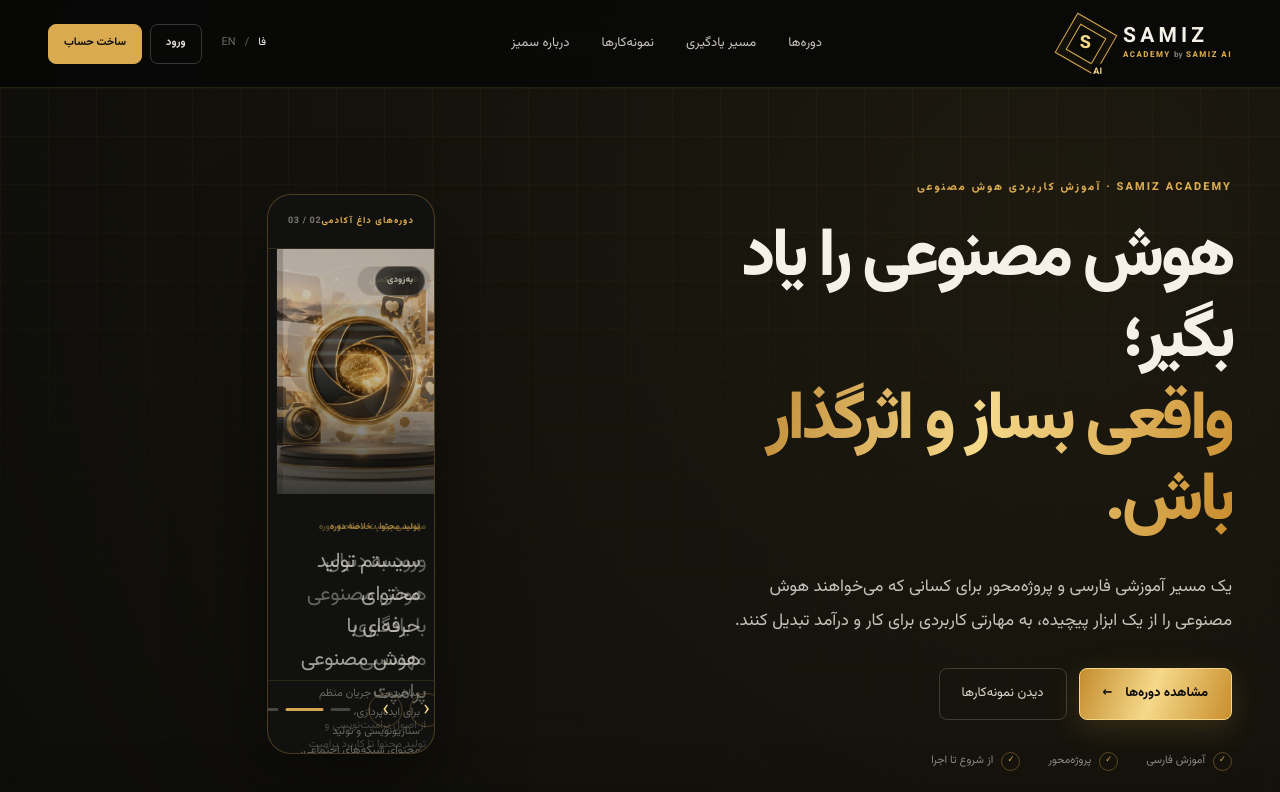
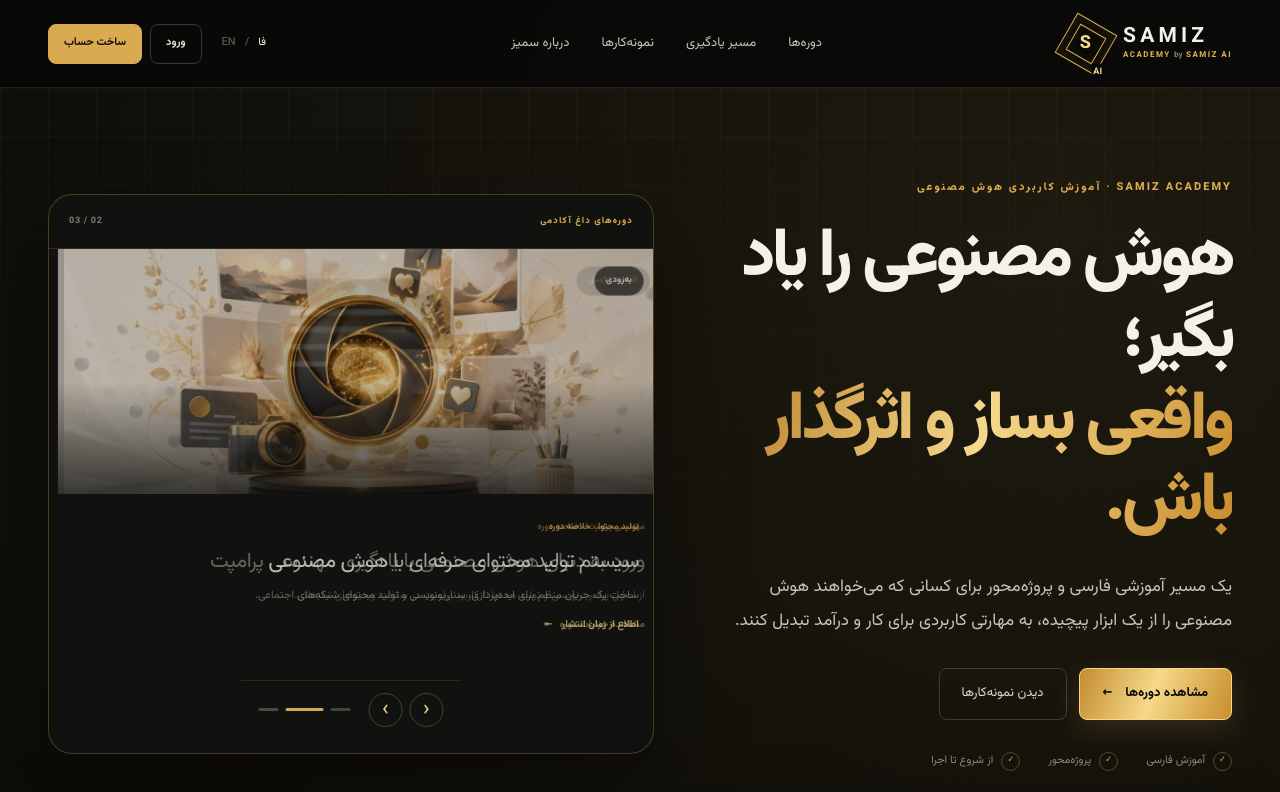
Before and after one commit to hamedsamz/samiz-ai-website, a Next.js app: page / in a window 1280 px wide. Shown: the top 792 px of the page. Built offline with nearby package versions, Linux system fonts and the light colour scheme.

Commit message:
Fix featured course slider width

```diff
--- a/app/globals.css
+++ b/app/globals.css
@@ -467,7 +467,7 @@
 .academy-site .academy-hero { min-height:820px;grid-template-columns:minmax(0,.92fr) minmax(460px,1.08fr);gap:62px;padding-top:90px; }
 .academy-site .hero-main h1 { font-size:clamp(50px,5.3vw,78px); }
 .academy-site .hero-visual { min-height:560px;display:block; }
-.academy-site .featured-slider { position:relative;height:560px;border:1px solid rgba(217,170,79,.28);border-radius:24px;overflow:hidden;background:#11120f;box-shadow:0 35px 90px rgba(0,0,0,.4); }
+.academy-site .featured-slider { position:relative;width:100%;height:560px;border:1px solid rgba(217,170,79,.28);border-radius:24px;overflow:hidden;background:#11120f;box-shadow:0 35px 90px rgba(0,0,0,.4); }
 .academy-site .featured-topline { height:54px;padding:0 20px;border-bottom:1px solid rgba(217,170,79,.16);display:flex;align-items:center;justify-content:space-between;color:var(--academy-gold);font-size:9px;font-weight:800;letter-spacing:.12em;text-transform:uppercase; }
 .academy-site .featured-topline b { color:#77736c;font-size:9px;letter-spacing:.08em; }
 .academy-site .featured-slides { position:relative;height:448px; }
```
